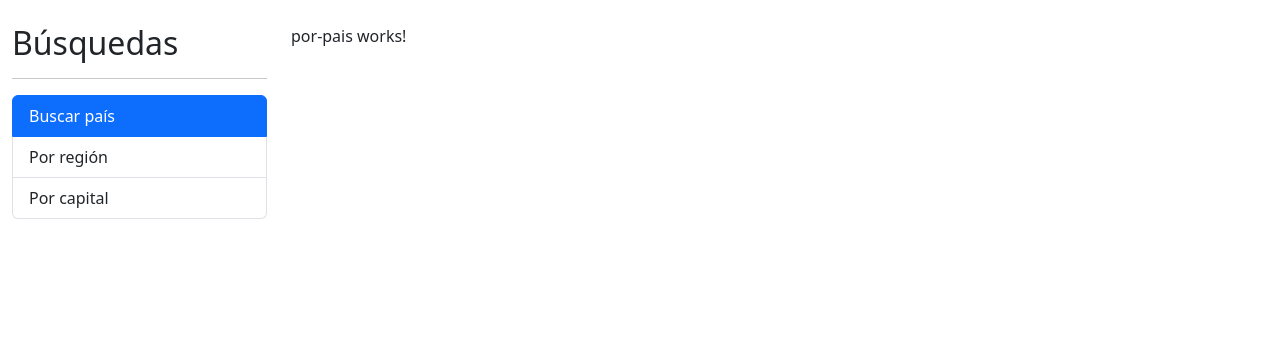
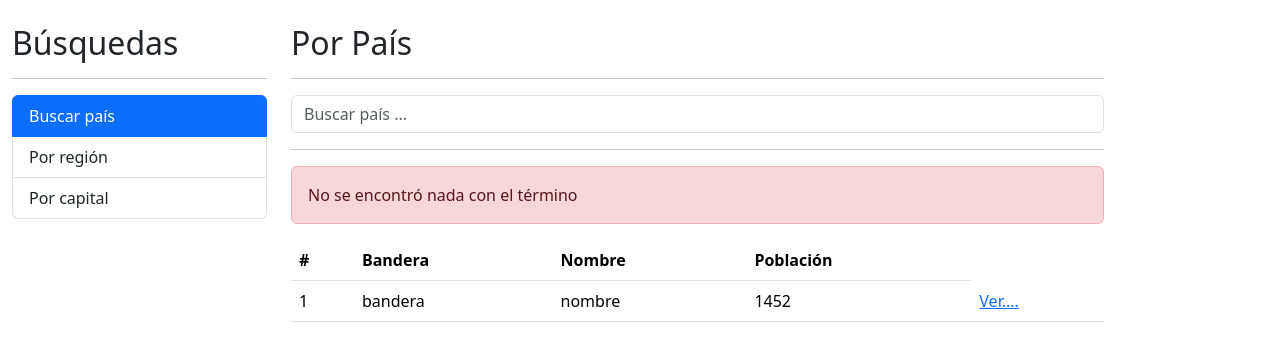
Before and after one commit to potlitel/03-paisesApp, an Angular app: page / in a window 1280 px wide. Shown: the top 348 px of the page. Built offline with nearby package versions, Linux system fonts and the light colour scheme.

Commit message:
Se comienza con el consumo del api de paises.

```diff
--- a/src/app/app.module.ts
+++ b/src/app/app.module.ts
@@ -1,7 +1,7 @@
 import { NgModule } from '@angular/core';
 import { BrowserModule } from '@angular/platform-browser';
 import { AppRoutingModule } from './app-routing.module';
-
+import { HttpClientModule } from "@angular/common/http";
 import { AppComponent } from './app.component';
 import { PaisModule } from './pais/pais.module';
 import { SharedModule } from './shared/shared.module';
@@ -13,6 +13,7 @@ import { SharedModule } from './shared/shared.module';
   imports: [
     BrowserModule,
     AppRoutingModule,
+    HttpClientModule,
     PaisModule,
     SharedModule
   ],
--- a/src/app/pais/pages/por-pais/por-pais.component.html
+++ b/src/app/pais/pages/por-pais/por-pais.component.html
@@ -1 +1,45 @@
-<p>por-pais works!</p>
+<h2>Por País</h2>
+<hr />
+
+<div class="row">
+  <div class="col">
+    <form autocomplete="off" (ngSubmit)="buscar()">
+      <input
+        type="text"
+        name="termino"
+        id=""
+        placeholder="Buscar país ..."
+        class="form-control"
+        [(ngModel)]="termino"
+      />
+    </form>
+  </div>
+</div>
+<hr />
+
+<div class="alert alert-danger">No se encontró nada con el término</div>
+
+<div class="row">
+  <div class="col">
+    <table class="table table-hover">
+      <thead>
+        <tr>
+          <th>#</th>
+          <th>Bandera</th>
+          <th>Nombre</th>
+          <th>Población</th>
+        </tr>
+        <tr>
+          <td>1</td>
+          <td>bandera</td>
+          <td>nombre</td>
+          <td>1452</td>
+          <td>
+            <a href="">Ver....</a>
+          </td>
+        </tr>
+      </thead>
+      <tbody></tbody>
+    </table>
+  </div>
+</div>
--- a/src/app/pais/pages/por-pais/por-pais.component.ts
+++ b/src/app/pais/pages/por-pais/por-pais.component.ts
@@ -1,10 +1,22 @@
 import { Component } from '@angular/core';
+import { PaisService } from '../../services/pais.service';
 
 @Component({
   selector: 'app-por-pais',
   templateUrl: './por-pais.component.html',
-  styleUrls: ['./por-pais.component.css']
+  styleUrls: ['./por-pais.component.css'],
 })
 export class PorPaisComponent {
+  //variable bindeada con el componente.html (se actualiza en ambas)
+  termino: string = '';
 
+
+  constructor( private paisService:PaisService ){}
+
+  buscar() {
+    // console.log(this.termino);
+    this.paisService.buscarPais( this.termino ).subscribe( resp => {
+        console.log(resp);
+    } );
+  }
 }
--- a/src/app/pais/pais.module.ts
+++ b/src/app/pais/pais.module.ts
@@ -1,9 +1,11 @@
 import { NgModule } from '@angular/core';
 import { CommonModule } from '@angular/common';
+import { FormsModule } from '@angular/forms';
 import { PorCapitalComponent } from './pages/por-capital/por-capital.component';
 import { PorPaisComponent } from './pages/por-pais/por-pais.component';
 import { PorRegionComponent } from './pages/por-region/por-region.component';
 import { VerPaisComponent } from './pages/ver-pais/ver-pais.component';
+
 
 
 
@@ -15,7 +17,8 @@ import { VerPaisComponent } from './pages/ver-pais/ver-pais.component';
     VerPaisComponent
   ],
   imports: [
-    CommonModule
+    CommonModule,
+    FormsModule
   ],
   exports:[
     PorCapitalComponent,
--- /dev/null
+++ b/src/app/pais/services/pais.service.ts
@@ -0,0 +1,25 @@
+import { HttpClient } from '@angular/common/http';
+import { Injectable } from '@angular/core';
+import { Observable } from 'rxjs';
+
+@Injectable({
+  providedIn: 'root',
+})
+export class PaisService {
+  // constante apiUrl para manejar la dirección del servicio
+  private apiUrl: string = 'https://restcountries.com/v2';
+  /*
+   * Constructor for Emp class
+   */
+  constructor(private httpClient: HttpClient) {}
+  /**
+   * Función para buscar paises (by name) dentro del servicio de paises.
+   * @author potlitel@gmail.com
+   * @version 1.0.0
+   * @return {Observable} Return a observable
+   **/
+  buscarPais(termino: string): Observable<any> {
+    const url = ` ${this.apiUrl}/name/${termino} `;
+    return this.httpClient.get(url);
+  }
+}
--- a/src/app/shared/sidebar/sidebar.component.ts
+++ b/src/app/shared/sidebar/sidebar.component.ts
@@ -3,7 +3,14 @@ import { Component } from '@angular/core';
 @Component({
   selector: 'app-sidebar',
   templateUrl: './sidebar.component.html',
-  styleUrls: ['./sidebar.component.css']
+  styleUrls: ['./sidebar.component.css'],
+  styles:[
+    `
+      li {
+        cursor:pointer;
+      }
+    `
+  ]
 })
 export class SidebarComponent {
 
```
